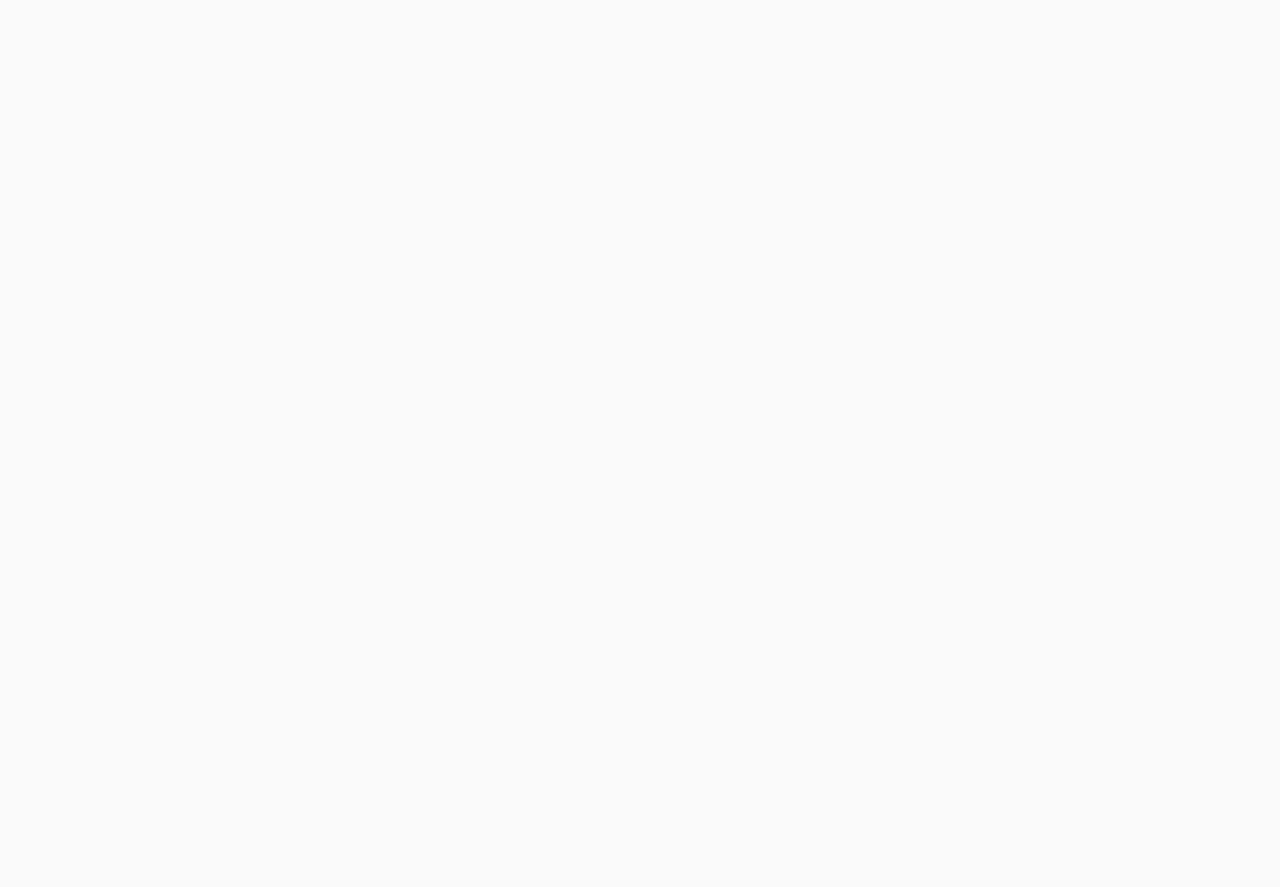
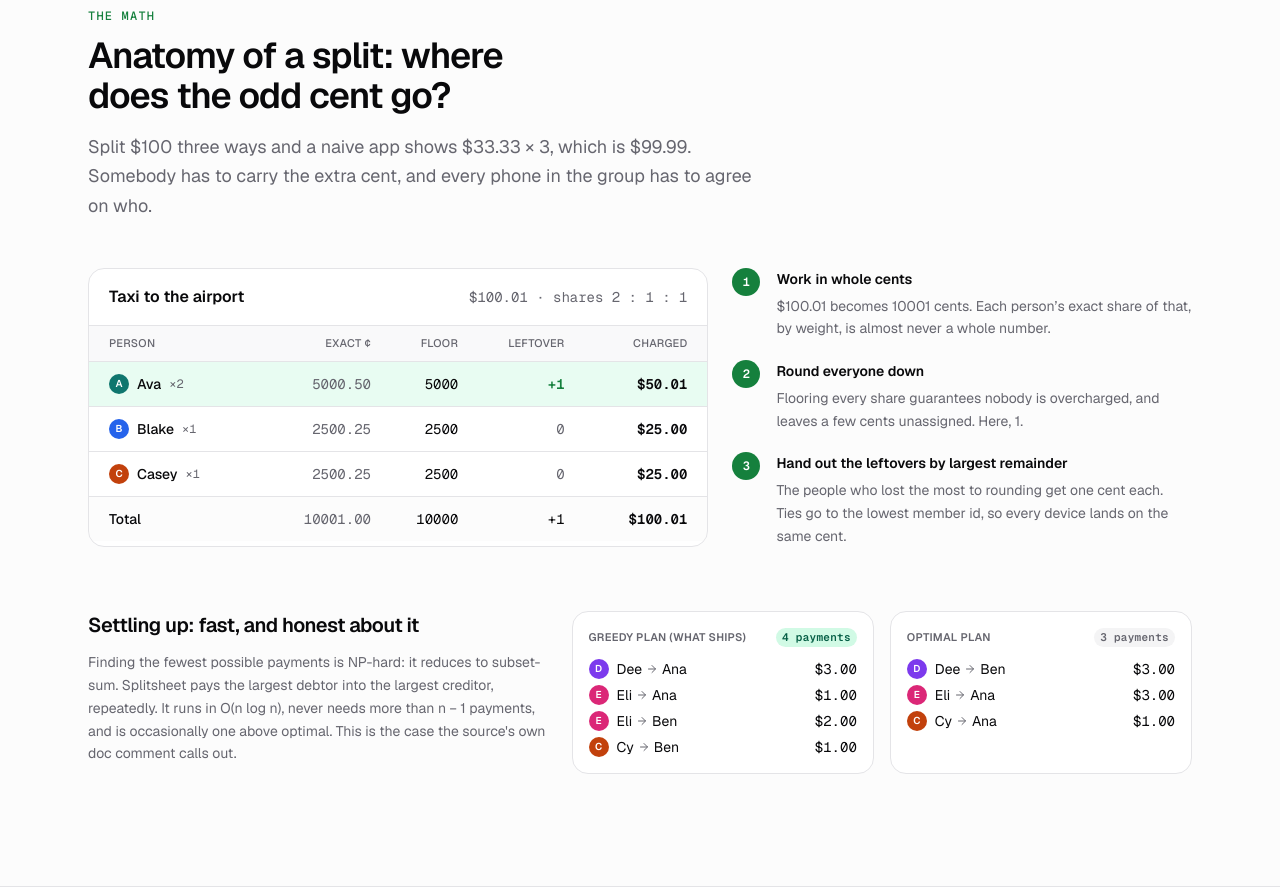
Before and after one commit to Ethan-Haque/splitsheet-site, a Next.js app: page / in a window 1280 px wide. Shown: the part 3440-4327 px from the top of the page. Before the commit the page ends 3335 px from the top, so only its background shows below. Built offline with nearby package versions, Linux system fonts and the light colour scheme.

Commit message:
Show the anatomy of a split and greedy vs. optimal settle-up

```diff
--- a/app/page.tsx
+++ b/app/page.tsx
@@ -2,6 +2,7 @@ import { Hero } from '@/components/sections/hero'
 import { HowItWorks } from '@/components/sections/how-it-works'
 import { Nav } from '@/components/sections/nav'
 import { Showcase } from '@/components/sections/showcase'
+import { SplitAnatomy } from '@/components/sections/split-anatomy'
 
 export default function Home() {
   return (
@@ -11,6 +12,7 @@ export default function Home() {
         <Hero />
         <Showcase />
         <HowItWorks />
+        <SplitAnatomy />
       </main>
     </>
   )
--- /dev/null
+++ b/components/sections/split-anatomy.tsx
@@ -0,0 +1,174 @@
+import { ArrowRight } from 'lucide-react'
+import { Avatar, Container, SectionHeading } from '@/components/ui/primitives'
+import { DEMO_SEED, GREEDY_CASE, GREEDY_OPTIMAL, splitAnatomy } from '@/lib/demo'
+import { computeSettlements, formatMoney, personById } from '@/lib/expense-data'
+import { cn } from '@/lib/utils'
+
+// Everything on this section is computed at build time by the vendored math,
+// so the static HTML ships numbers the app itself produced.
+
+const taxi = DEMO_SEED.expenses.find((e) => e.splitMode === 'shares')!
+const rows = splitAnatomy(taxi)
+
+const greedy = computeSettlements(GREEDY_CASE)
+
+export function SplitAnatomy() {
+  return (
+    <section id="math" aria-labelledby="math-title" className="border-y border-border bg-card/50 py-20 sm:py-28">
+      <Container>
+        <SectionHeading
+          eyebrow="The math"
+          title={<span id="math-title">Anatomy of a split: where does the odd cent go?</span>}
+        >
+          Split $100 three ways and a naive app shows $33.33 × 3, which is $99.99. Somebody has to
+          carry the extra cent, and every phone in the group has to agree on who.
+        </SectionHeading>
+
+        <div className="mt-12 grid grid-cols-1 gap-6 lg:grid-cols-[1.35fr_1fr]">
+          <figure className="overflow-hidden rounded-2xl border border-border bg-card" data-reveal>
+            <figcaption className="flex flex-wrap items-baseline justify-between gap-2 border-b border-border px-5 py-4">
+              <span className="font-semibold">{taxi.description}</span>
+              <span className="font-mono text-sm text-muted-foreground">
+                {formatMoney(taxi.amount)} · shares{' '}
+                {rows.map((r) => r.weight).join(' : ')}
+              </span>
+            </figcaption>
+            <div className="overflow-x-auto">
+              <table className="w-full min-w-[30rem] text-sm">
+                <thead>
+                  <tr className="border-b border-border bg-muted/50 text-left text-[11px] tracking-wide text-muted-foreground uppercase">
+                    <th scope="col" className="px-5 py-2.5 font-medium">Person</th>
+                    <th scope="col" className="px-3 py-2.5 text-right font-medium">Exact ¢</th>
+                    <th scope="col" className="px-3 py-2.5 text-right font-medium">Floor</th>
+                    <th scope="col" className="px-3 py-2.5 text-right font-medium">Leftover</th>
+                    <th scope="col" className="px-5 py-2.5 text-right font-medium">Charged</th>
+                  </tr>
+                </thead>
+                <tbody className="font-mono tabular-nums">
+                  {rows.map((r) => {
+                    const p = personById(DEMO_SEED, r.personId)!
+                    return (
+                      <tr key={r.personId} className={cn('border-b border-border last:border-0', r.bonusCents && 'bg-accent/50')}>
+                        <th scope="row" className="px-5 py-3 text-left font-sans font-medium">
+                          <span className="flex items-center gap-2">
+                            <Avatar person={p} size="sm" />
+                            {p.name}
+                            <span className="font-mono text-xs font-normal text-muted-foreground">×{r.weight}</span>
+                          </span>
+                        </th>
+                        <td className="px-3 py-3 text-right text-muted-foreground">{r.exactCents.toFixed(2)}</td>
+                        <td className="px-3 py-3 text-right">{r.flooredCents}</td>
+                        <td className={cn('px-3 py-3 text-right', r.bonusCents ? 'font-semibold text-primary' : 'text-muted-foreground')}>
+                          {r.bonusCents ? '+1' : '0'}
+                        </td>
+                        <td className="px-5 py-3 text-right font-semibold">{formatMoney(r.share)}</td>
+                      </tr>
+                    )
+                  })}
+                </tbody>
+                <tfoot>
+                  <tr className="border-t border-border bg-muted/30 font-mono tabular-nums">
+                    <th scope="row" className="px-5 py-3 text-left font-sans font-medium">Total</th>
+                    <td className="px-3 py-3 text-right text-muted-foreground">
+                      {rows.reduce((s, r) => s + r.exactCents, 0).toFixed(2)}
+                    </td>
+                    <td className="px-3 py-3 text-right">{rows.reduce((s, r) => s + r.flooredCents, 0)}</td>
+                    <td className="px-3 py-3 text-right">+{rows.reduce((s, r) => s + r.bonusCents, 0)}</td>
+                    <td className="px-5 py-3 text-right font-semibold">
+                      {formatMoney(rows.reduce((s, r) => s + r.share, 0))}
+                    </td>
+                  </tr>
+                </tfoot>
+              </table>
+            </div>
+          </figure>
+
+          <ol className="space-y-5 text-sm leading-relaxed" data-reveal>
+            <Step n={1} title="Work in whole cents">
+              {`${formatMoney(taxi.amount)} becomes ${Math.round(taxi.amount * 100)} cents. Each person’s exact share of that, by weight, is almost never a whole number.`}
+            </Step>
+            <Step n={2} title="Round everyone down">
+              Flooring every share guarantees nobody is overcharged, and leaves a few cents unassigned.
+              Here, {rows.reduce((s, r) => s + r.bonusCents, 0)}.
+            </Step>
+            <Step n={3} title="Hand out the leftovers by largest remainder">
+              The people who lost the most to rounding get one cent each. Ties go to the lowest member
+              id, so every device lands on the same cent.
+            </Step>
+          </ol>
+        </div>
+
+        <div className="mt-16 grid grid-cols-1 gap-6 lg:grid-cols-[1fr_1.35fr] lg:items-start">
+          <div data-reveal>
+            <h3 className="text-xl font-semibold tracking-tight">Settling up: fast, and honest about it</h3>
+            <p className="mt-3 text-sm leading-relaxed text-muted-foreground">
+              Finding the fewest possible payments is NP-hard: it reduces to subset-sum. Splitsheet pays
+              the largest debtor into the largest creditor, repeatedly. It runs in O(n log n), never needs
+              more than n − 1 payments, and is occasionally one above optimal. This is the case the
+              source&apos;s own doc comment calls out.
+            </p>
+          </div>
+          <div className="grid gap-4 sm:grid-cols-2" data-reveal>
+            <PlanCard title="Greedy plan (what ships)" count={greedy.length} transfers={greedy} />
+            <PlanCard title="Optimal plan" count={GREEDY_OPTIMAL.length} transfers={GREEDY_OPTIMAL} muted />
+          </div>
+        </div>
+      </Container>
+    </section>
+  )
+}
+
+function Step({ n, title, children }: { n: number; title: string; children: React.ReactNode }) {
+  return (
+    <li className="flex gap-4">
+      <span className="flex size-7 shrink-0 items-center justify-center rounded-full bg-primary font-mono text-xs font-semibold text-primary-foreground">
+        {n}
+      </span>
+      <div>
+        <h3 className="font-semibold">{title}</h3>
+        <p className="mt-1 text-muted-foreground">{children}</p>
+      </div>
+    </li>
+  )
+}
+
+function PlanCard({
+  title,
+  count,
+  transfers,
+  muted = false,
+}: {
+  title: string
+  count: number
+  transfers: { from: string; to: string; amount: number }[]
+  muted?: boolean
+}) {
+  return (
+    <div className="rounded-2xl border border-border bg-card p-4">
+      <p className="flex items-center justify-between text-[11px] font-semibold tracking-wide text-muted-foreground uppercase">
+        {title}
+        <span className={cn('rounded-full px-1.5 py-px font-mono normal-case', muted ? 'bg-muted' : 'bg-accent text-accent-foreground')}>
+          {count} payments
+        </span>
+      </p>
+      <ul className="mt-3 space-y-1.5">
+        {transfers.map((t) => {
+          const from = personById(GREEDY_CASE, t.from)!
+          const to = personById(GREEDY_CASE, t.to)!
+          return (
+            <li key={`${t.from}-${t.to}`} className="flex items-center gap-2 text-sm">
+              <Avatar person={from} size="sm" />
+              <span className="flex min-w-0 flex-1 items-center gap-1">
+                {from.name}
+                <ArrowRight className="size-3 shrink-0 text-muted-foreground" aria-hidden />
+                <span className="sr-only">pays</span>
+                {to.name}
+              </span>
+              <span className="font-mono tabular-nums">{formatMoney(t.amount)}</span>
+            </li>
+          )
+        })}
+      </ul>
+    </div>
+  )
+}
```
